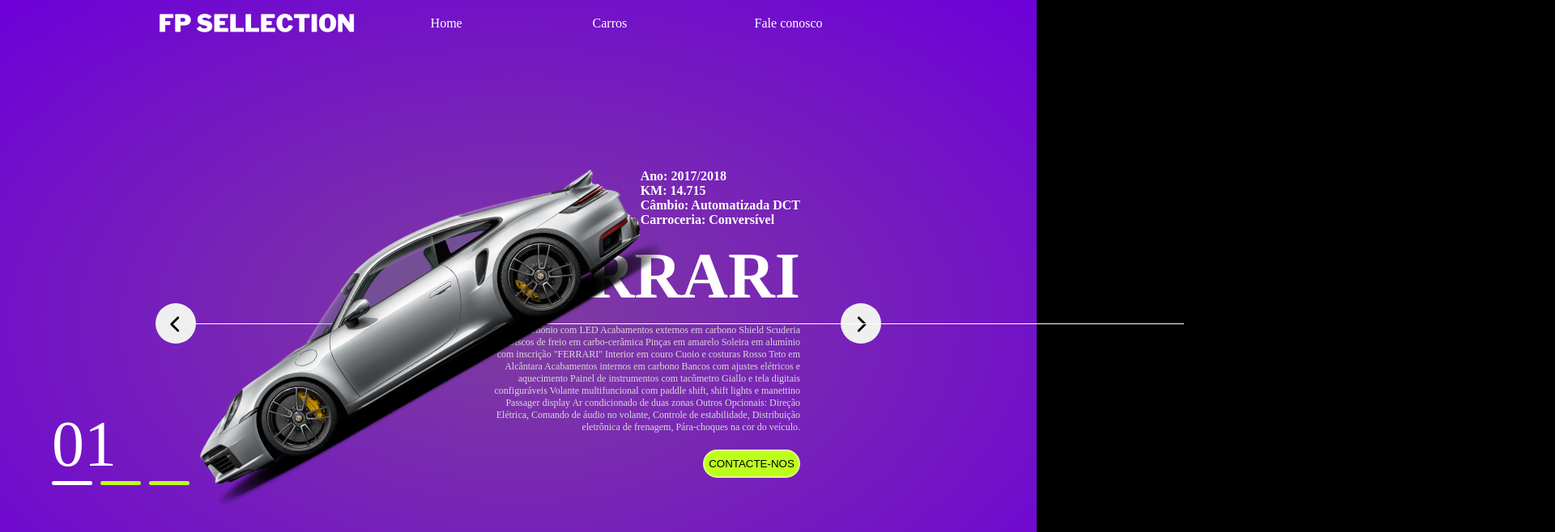
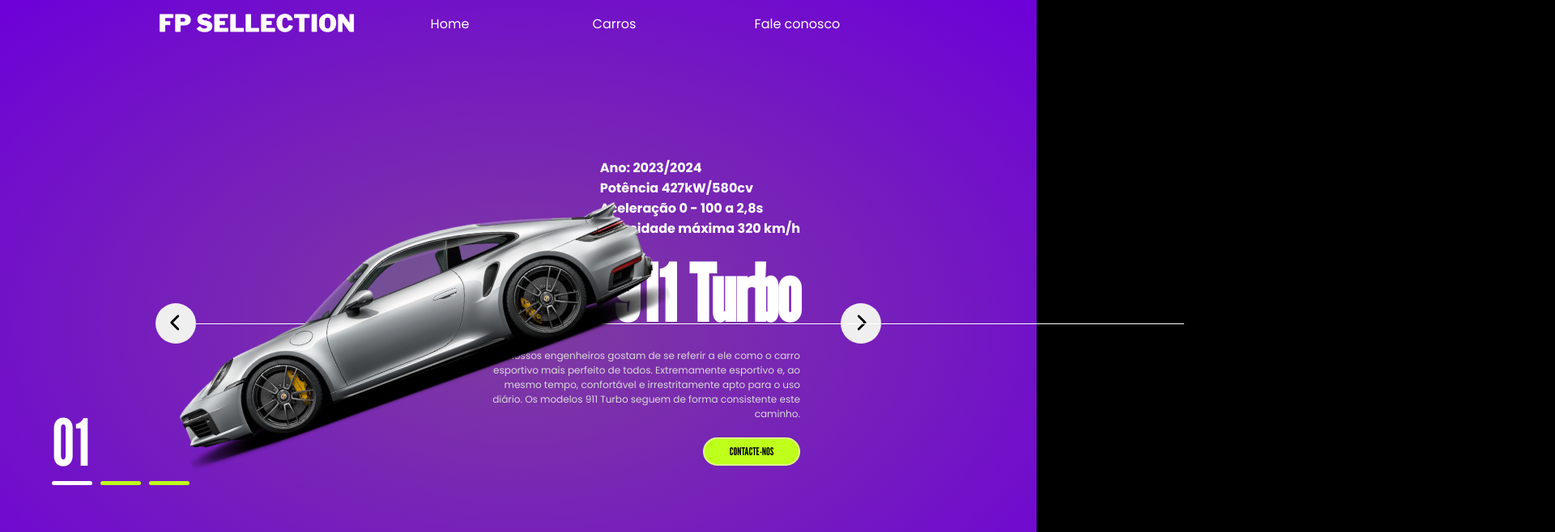
Before and after one commit to PedroMMIII/Projeto-FpSellection, a plain HTML site: page index.html in a window 1280 px wide. Shown: the top 658 px of the page at 81% size, 1920 px wide, since content can reach past the window. Drawn offline with nearby package versions, Linux system fonts and the light colour scheme.

Commit message:
animações criadas

```diff
--- a/index.html
+++ b/index.html
@@ -3,6 +3,12 @@
 <head>
     <meta charset="UTF-8">
     <meta name="viewport" content="width=device-width, initial-scale=1.0">
+    <link rel="preconnect" href="https://fonts.googleapis.com">
+    <link rel="preconnect" href="https://fonts.gstatic.com" crossorigin>
+    <link href="https://fonts.googleapis.com/css2?family=Poppins:ital,wght@0,100;0,200;0,300;0,400;0,500;0,600;0,700;0,800;0,900;1,100;1,200;1,300;1,400;1,500;1,600;1,700;1,800;1,900&display=swap" rel="stylesheet">
+    <link rel="preconnect" href="https://fonts.googleapis.com">
+    <link rel="preconnect" href="https://fonts.gstatic.com" crossorigin>
+    <link href="https://fonts.googleapis.com/css2?family=League+Gothic&display=swap" rel="stylesheet">
     <link rel="stylesheet" href="style.css">
     <title>FP Sellection</title>
 </head>
@@ -21,9 +27,30 @@
 
     <section>
         <div class="list">
+            <div class="item active">
+                <div class="car-img">
+                    <img src="img/porsche.png" alt="img-porsche">
+                </div>
+                <div class="content">
+                    <p class="car-information">
+                        Ano: <strong>2023/2024</strong> <br>
+                        Potência <strong>427kW/580cv</strong> <br>
+                        Aceleração <strong>0 - 100 a 2,8s</strong> <br>
+                        Velocidade máxima <strong>320 km/h</strong>
+                    </p>
+                    <h2>
+                        911 Turbo
+                    </h2>
+                    <p class="description">
+                        Nossos engenheiros gostam de se referir a ele como o carro esportivo mais perfeito de todos. Extremamente esportivo e, ao mesmo tempo, confortável e irrestritamente apto para o uso diário. Os modelos 911 Turbo seguem de forma consistente este caminho.
+                    </p>
+                    <button class="btn-contact">Contacte-nos</button>
+                </div>
+            </div>
+
             <div class="item">
                 <div class="car-img">
-                    <img src="img/porsche.png" alt="img-porsche">
+                    <img src="img/ferrari.png" alt="img-ferrari">
                 </div>
                 <div class="content">
                     <p class="car-information">
@@ -31,6 +58,27 @@
                         KM: <strong>14.715</strong> <br>
                         Câmbio: <strong>Automatizada DCT</strong> <br>
                         Carroceria: <strong>Conversível</strong>
+                    </p>
+                    <h2>
+                        FERRARI
+                    </h2>
+                    <p class="description">
+                        Faróis bi-xenônio com LED Acabamentos externos em carbono Shield Scuderia Ferrari Discos de freio em carbo-cerâmica Pinças em amarelo Soleira em alumínio com inscrição "FERRARI" Interior em couro Cuoio e costuras Rosso Teto em Alcântara Acabamentos internos em carbono Bancos com ajustes elétricos e aquecimento Painel de instrumentos com tacômetro Giallo e tela digitais configuráveis Volante multifuncional com paddle shift, shift lights e manettino Passager display Ar condicionado de duas zonas Outros Opcionais: Direção Elétrica, Comando de áudio no volante, Controle de estabilidade, Distribuição eletrônica de frenagem, Pára-choques na cor do veículo.
+                    </p>
+                    <button class="btn-contact">Contacte-nos</button>
+                </div>
+            </div>
+
+            <div class="item">
+                <div class="car-img">
+                    <img src="img/lamborghini.png" alt="img-lamborghini">
+                </div>
+                <div class="content">
+                    <p class="car-information">
+                        Ano: <strong>2023/2024</strong> <br>
+                        POTÊNCIA MÁXIMA <strong>1015 CV</strong> <br>
+                        VELOCIDADE MÁXIMA <strong>350 km/h</strong> <br>
+                        ACELERAÇÃO 0-100 KM/H <strong>2,5s</strong>
                     </p>
                     <h2>
                         FERRARI
--- a/style.css
+++ b/style.css
@@ -4,6 +4,7 @@
     padding: 0px;
     box-sizing: border-box;
     list-style: none;
+    font-family: "Poppins", sans-serif;
 }
 
 body
@@ -90,6 +91,7 @@
 {
     position: absolute;
     right: 100px;
+    top: -15px;
     width: 70%;
     height: 100%;
     display: flex;
@@ -106,8 +108,9 @@
 
 .content h2
 {
-    font-size: 5em;
+    font-size: 6em;
     line-height: 1em;
+    font-family: "League Gothic", sans-serif;
 }
 
 .description
@@ -128,6 +131,8 @@
     background-color: #beff1b;
     color: #000;
     cursor: pointer;
+    font-family: "League Gothic", sans-serif;
+
 }
 
 .arrows
@@ -185,6 +190,7 @@
 .number
 {
     font-size: 5em;
+    font-family: "League Gothic", sans-serif;
 }
 
 .indicators ul
@@ -206,3 +212,77 @@
 {
     background-color: #fff;
 }
+
+section
+{
+    & .list
+    {
+        & .item
+        {
+            transform: translateX(100vw);
+            transition: 0.5s;
+            opacity: 0;
+        }
+
+        & .car-img
+        {
+            & img
+            {
+                transform: rotate(0);
+                transition: 0.5s;
+                transition-delay: 0.3s;
+            }
+        }
+
+        & .content
+        {
+            & .car-information, h2, .description, .btn-contact
+            {
+                transform: translateX(200px);
+                transition: 0.7s;
+                transition-delay: 0.3s;
+            }
+
+            & h2
+            {
+                transition-delay: 0.5s;
+            }
+
+            & .description
+            {
+                transition-delay: 0.7s;
+            }
+
+            & .btn-contact
+            {
+                transition-delay: 0.9s;
+            }
+        }
+
+        & .active
+        {
+            transform: translateX(0);
+            transition: 0.5s;
+            opacity: 1;
+            z-index: 1;
+
+            & .car-img
+            {
+                & img
+                {
+                    transform: rotate(-20deg);
+                }
+            }
+
+            & .content
+            {
+                & .car-information, h2, .description, .btn-contact
+                {
+                    transform: translateX(0);
+                }
+            }
+
+        }
+    }
+
+}
```
